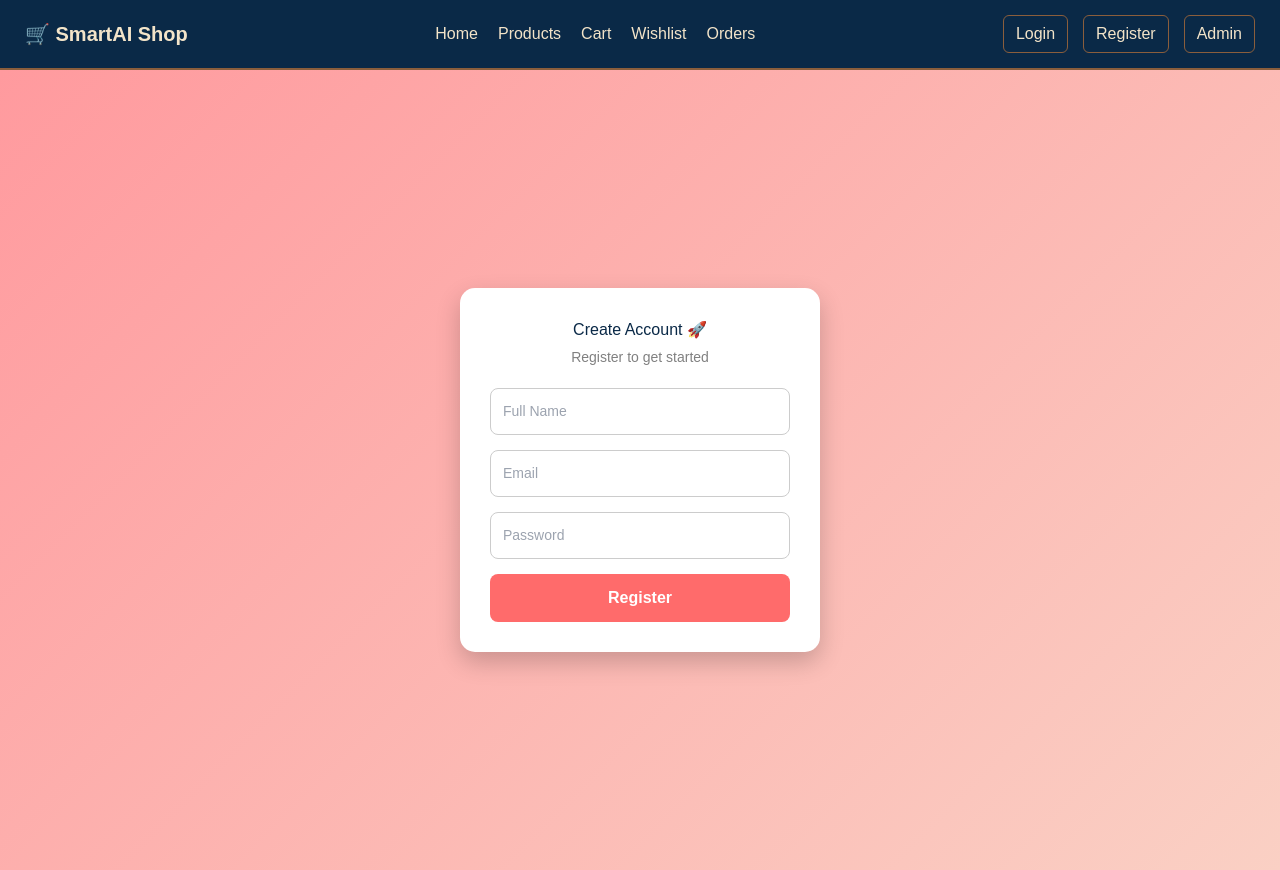
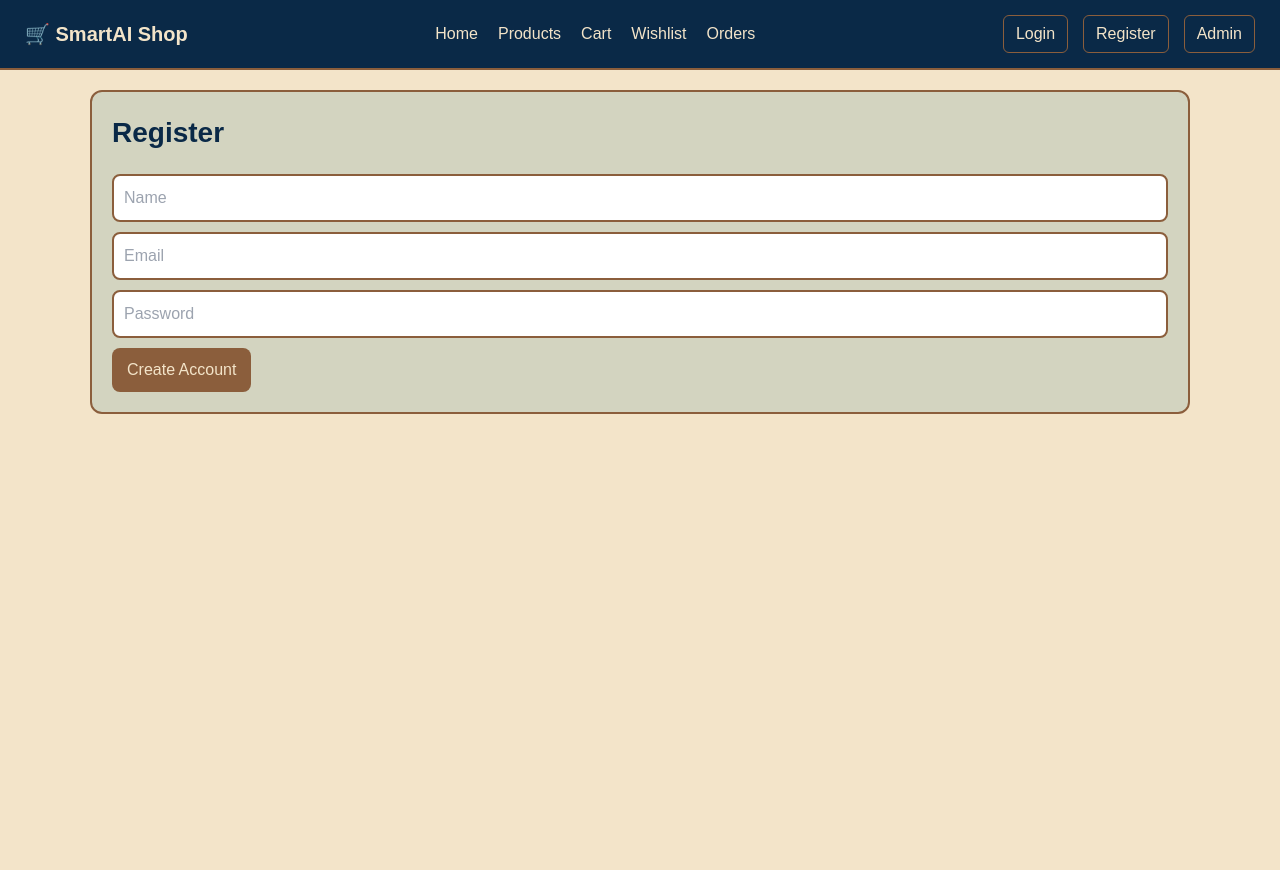
Before and after one commit to pallavinarsinge04/smart_ai_ecommerce, a React (Vite) app in the folder client/: page /register in a window 1280 px wide. Built offline with nearby package versions, Linux system fonts and the light colour scheme.

Commit message:
Apply global ecommerce theme to login, register, cart, wishlist, products and admin UI

```diff
--- a/client/src/admin/pages/Login.jsx
+++ b/client/src/admin/pages/Login.jsx
@@ -0,0 +1,18 @@
+import React from "react";
+
+function Login() {
+  return (
+    <div className="page">
+      <div className="container card-ui">
+        <h2 className="title">Login</h2>
+
+        <input className="input" placeholder="Email" />
+        <input className="input" placeholder="Password" type="password" />
+
+        <button className="btn">Login</button>
+      </div>
+    </div>
+  );
+}
+
+export default Login;
--- a/client/src/admin/pages/Wishlist.jsx
+++ b/client/src/admin/pages/Wishlist.jsx
@@ -1,48 +1,25 @@
 import React from "react";
-import { useWishlist } from "../../context/WishlistContext";
+import { useWishlist } from "../context/WishlistContext";
 
 function Wishlist() {
-  const {
-    wishlist,
-    removeFromWishlist,
-  } = useWishlist();
+  const { wishlist, removeFromWishlist } = useWishlist();
 
   return (
-    <div style={{ padding: "20px" }}>
-      <h1>Wishlist ❤️</h1>
+    <div className="page">
+      <div className="container">
+        <h2 className="title">Wishlist</h2>
 
-      {wishlist.length === 0 ? (
-        <h2>No products in wishlist</h2>
-      ) : (
-        wishlist.map((item) => (
-          <div
-            key={item._id}
-            style={{
-              border: "1px solid gray",
-              padding: "20px",
-              marginBottom: "20px",
-            }}
-          >
-            <img
-              src={item.image}
-              alt={item.name}
-              width="120"
-            />
+        {wishlist.map((item) => (
+          <div key={item._id} className="card-ui" style={{ marginBottom: 10 }}>
+            <h3>{item.name}</h3>
+            <p>₹{item.price}</p>
 
-            <h2>{item.name}</h2>
-
-            <h3>₹{item.price}</h3>
-
-            <button
-              onClick={() =>
-                removeFromWishlist(item._id)
-              }
-            >
+            <button className="btn" onClick={() => removeFromWishlist(item._id)}>
               Remove
             </button>
           </div>
-        ))
-      )}
+        ))}
+      </div>
     </div>
   );
 }
--- a/client/src/components/ProductCard.jsx
+++ b/client/src/components/ProductCard.jsx
@@ -5,11 +5,11 @@ function ProductCard({ product }) {
   const { addToCart } = useCart();
 
   return (
-    <div className="card">
+    <div className="card-ui">
       <h3>{product.name}</h3>
       <p>₹{product.price}</p>
 
-      <button onClick={() => addToCart(product)}>
+      <button className="btn" onClick={() => addToCart(product)}>
         Add to Cart
       </button>
     </div>
--- a/client/src/index.css
+++ b/client/src/index.css
@@ -125,3 +125,54 @@ input {
   border: 2px solid var(--border);
   width: 100%;
 }
+.page {
+  min-height: 100vh;
+  background: var(--bg);
+  padding: 20px;
+}
+
+.container {
+  max-width: 1100px;
+  margin: auto;
+}
+
+.card-ui {
+  background: var(--card);
+  border: 2px solid var(--border);
+  padding: 20px;
+  border-radius: 12px;
+}
+
+.title {
+  font-size: 28px;
+  font-weight: bold;
+  color: var(--primary);
+  margin-bottom: 20px;
+}
+
+.btn {
+  background: var(--secondary);
+  color: var(--bg);
+  padding: 10px 15px;
+  border-radius: 8px;
+  border: none;
+  cursor: pointer;
+}
+
+.btn:hover {
+  background: var(--primary);
+}
+
+.input {
+  width: 100%;
+  padding: 10px;
+  border: 2px solid var(--border);
+  border-radius: 8px;
+  margin-bottom: 10px;
+}
+.admin-page {
+  min-height: 100vh;
+  background: var(--primary);
+  color: var(--bg);
+  padding: 20px;
+}
--- a/client/src/pages/Cart.jsx
+++ b/client/src/pages/Cart.jsx
@@ -1,201 +1,26 @@
 import React from "react";
 import { useCart } from "../context/CartContext";
-import { Link } from "react-router-dom";
 
 function Cart() {
-  const { cart, totalPrice, updateQuantity, removeFromCart } = useCart();
+  const { cart, totalPrice } = useCart();
 
   return (
-    <div style={styles.page}>
-      <h1 style={styles.heading}>Your Shopping Cart 🛒</h1>
+    <div className="page">
+      <div className="container">
+        <h2 className="title">Cart</h2>
 
-      {cart.length === 0 ? (
-        <div style={styles.emptyCard}>
-          <h2>Your cart is empty</h2>
-          <p>Add some products to continue shopping</p>
-          <Link to="/product">
-            <button style={styles.shopBtn}>Shop Now</button>
-          </Link>
-        </div>
-      ) : (
-        <div style={styles.container}>
-          {/* LEFT: ITEMS */}
-          <div style={styles.itemsBox}>
-            {cart.map((item) => (
-              <div key={item.id} style={styles.card}>
-                <div>
-                  <h3 style={styles.name}>{item.name}</h3>
-                  <p style={styles.price}>₹{item.price}</p>
-                  <p style={styles.subtotal}>
-                    Subtotal: ₹{item.price * item.quantity}
-                  </p>
-                </div>
+        {cart.map((item) => (
+          <div key={item._id} className="card-ui" style={{ marginBottom: 10 }}>
+            <h3>{item.name}</h3>
+            <p>₹{item.price}</p>
+            <p>Qty: {item.quantity}</p>
+          </div>
+        ))}
 
-                <div style={styles.actions}>
-                  <button
-                    style={styles.qtyBtn}
-                    onClick={() =>
-                      updateQuantity(item.id, item.quantity - 1)
-                    }
-                    disabled={item.quantity <= 1}
-                  >
-                    -
-                  </button>
-
-                  <span style={styles.qty}>{item.quantity}</span>
-
-                  <button
-                    style={styles.qtyBtn}
-                    onClick={() =>
-                      updateQuantity(item.id, item.quantity + 1)
-                    }
-                  >
-                    +
-                  </button>
-
-                  <button
-                    style={styles.removeBtn}
-                    onClick={() => removeFromCart(item.id)}
-                  >
-                    Remove
-                  </button>
-                </div>
-              </div>
-            ))}
-          </div>
-
-          {/* RIGHT: SUMMARY */}
-          <div style={styles.summary}>
-            <h2>Order Summary</h2>
-            <hr />
-
-            <p>Total Items: {cart.length}</p>
-            <h3>Total: ₹{totalPrice}</h3>
-
-            <Link to="/checkout">
-              <button style={styles.checkoutBtn}>Checkout</button>
-            </Link>
-          </div>
-        </div>
-      )}
+        <h2>Total: ₹{totalPrice}</h2>
+      </div>
     </div>
   );
 }
 
-const styles = {
-  page: {
-    padding: "30px",
-    fontFamily: "Arial",
-    background: "#f4f6f9",
-    minHeight: "100vh",
-  },
-
-  heading: {
-    textAlign: "center",
-    marginBottom: "20px",
-  },
-
-  container: {
-    display: "flex",
-    gap: "20px",
-    flexWrap: "wrap",
-  },
-
-  itemsBox: {
-    flex: 2,
-  },
-
-  card: {
-    display: "flex",
-    justifyContent: "space-between",
-    background: "white",
-    padding: "15px",
-    marginBottom: "12px",
-    borderRadius: "12px",
-    boxShadow: "0 4px 12px rgba(0,0,0,0.08)",
-    alignItems: "center",
-  },
-
-  name: {
-    margin: "0",
-  },
-
-  price: {
-    color: "#444",
-    fontWeight: "bold",
-  },
-
-  subtotal: {
-    fontSize: "13px",
-    color: "gray",
-  },
-
-  actions: {
-    display: "flex",
-    alignItems: "center",
-    gap: "10px",
-  },
-
-  qtyBtn: {
-    padding: "6px 10px",
-    border: "none",
-    background: "#ddd",
-    borderRadius: "6px",
-    cursor: "pointer",
-  },
-
-  qty: {
-    padding: "5px 10px",
-    border: "1px solid #ccc",
-    borderRadius: "6px",
-  },
-
-  removeBtn: {
-    background: "#ff4d4d",
-    color: "white",
-    border: "none",
-    padding: "6px 10px",
-    borderRadius: "6px",
-    cursor: "pointer",
-  },
-
-  summary: {
-    flex: 1,
-    background: "white",
-    padding: "20px",
-    borderRadius: "12px",
-    boxShadow: "0 4px 12px rgba(0,0,0,0.08)",
-    height: "fit-content",
-  },
-
-  checkoutBtn: {
-    width: "100%",
-    padding: "12px",
-    background: "#28a745",
-    color: "white",
-    border: "none",
-    borderRadius: "8px",
-    marginTop: "10px",
-    cursor: "pointer",
-  },
-
-  emptyCard: {
-    textAlign: "center",
-    background: "white",
-    padding: "40px",
-    borderRadius: "12px",
-    boxShadow: "0 4px 12px rgba(0,0,0,0.1)",
-  },
-
-  shopBtn: {
-    padding: "10px 20px",
-    background: "#007bff",
-    color: "white",
-    border: "none",
-    borderRadius: "8px",
-    marginTop: "10px",
-    cursor: "pointer",
-  },
-};
-
 export default Cart;
--- a/client/src/pages/Register.jsx
+++ b/client/src/pages/Register.jsx
@@ -1,134 +1,19 @@
-import React, { useState } from "react";
-import API from "./../services/api";
+import React from "react";
 
 function Register() {
-  const [form, setForm] = useState({
-    name: "",
-    email: "",
-    password: "",
-  });
+  return (
+    <div className="page">
+      <div className="container card-ui">
+        <h2 className="title">Register</h2>
 
-  const handleChange = (e) => {
-    setForm({
-      ...form,
-      [e.target.name]: e.target.value,
-    });
-  };
+        <input className="input" placeholder="Name" />
+        <input className="input" placeholder="Email" />
+        <input className="input" placeholder="Password" type="password" />
 
-  const handleSubmit = async (e) => {
-    e.preventDefault();
-
-    try {
-      const res = await API.post("/auth/register", form);
-
-      alert(res.data.message);
-
-      setForm({
-        name: "",
-        email: "",
-        password: "",
-      });
-    } catch (err) {
-      alert("Registration Failed");
-    }
-  };
-
-  return (
-    <div style={styles.container}>
-      <div style={styles.card}>
-        <h2 style={styles.title}>Create Account 🚀</h2>
-        <p style={styles.subtitle}>Register to get started</p>
-
-        <form onSubmit={handleSubmit} style={styles.form}>
-          <input
-            type="text"
-            name="name"
-            placeholder="Full Name"
-            value={form.name}
-            onChange={handleChange}
-            style={styles.input}
-          />
-
-          <input
-            type="email"
-            name="email"
-            placeholder="Email"
-            value={form.email}
-            onChange={handleChange}
-            style={styles.input}
-          />
-
-          <input
-            type="password"
-            name="password"
-            placeholder="Password"
-            value={form.password}
-            onChange={handleChange}
-            style={styles.input}
-          />
-
-          <button type="submit" style={styles.button}>
-            Register
-          </button>
-        </form>
+        <button className="btn">Create Account</button>
       </div>
     </div>
   );
 }
 
-const styles = {
-  container: {
-    height: "100vh",
-    display: "flex",
-    justifyContent: "center",
-    alignItems: "center",
-    background: "linear-gradient(135deg, #ff9a9e, #fad0c4)",
-    fontFamily: "Arial",
-  },
-
-  card: {
-    width: "360px",
-    background: "white",
-    padding: "30px",
-    borderRadius: "15px",
-    boxShadow: "0 10px 25px rgba(0,0,0,0.2)",
-    textAlign: "center",
-  },
-
-  title: {
-    marginBottom: "5px",
-  },
-
-  subtitle: {
-    marginBottom: "20px",
-    color: "gray",
-    fontSize: "14px",
-  },
-
-  form: {
-    display: "flex",
-    flexDirection: "column",
-    gap: "15px",
-  },
-
-  input: {
-    padding: "12px",
-    borderRadius: "8px",
-    border: "1px solid #ccc",
-    outline: "none",
-    fontSize: "14px",
-  },
-
-  button: {
-    padding: "12px",
-    borderRadius: "8px",
-    border: "none",
-    background: "#ff6b6b",
-    color: "white",
-    fontWeight: "bold",
-    cursor: "pointer",
-    transition: "0.3s",
-  },
-};
-
 export default Register;
```
